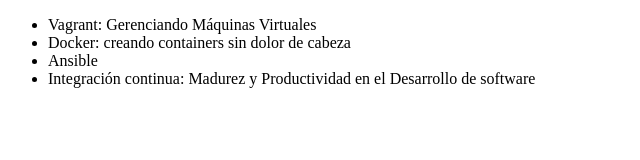
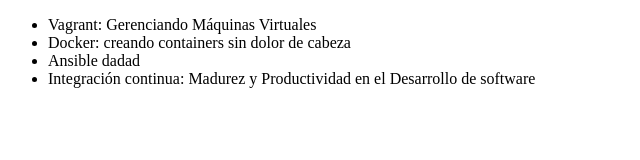
Before and after one commit to andresdaga92/alura-git, a plain HTML site: page index.html in a window 1280 px wide. Shown: the full height of the page, 0-640 px from the left. Drawn offline with Linux system fonts and the light colour scheme.

Commit message:
probando rebase con problema en master

```diff
--- a/index.html
+++ b/index.html
@@ -8,7 +8,7 @@
      <ul>
          <li> Vagrant: Gerenciando Máquinas Virtuales </li>
          <li> Docker: creando containers sin dolor de cabeza </li>
-         <li> Ansible </li>
+         <li> Ansible dadad</li>
          <li> Integración continua: Madurez y Productividad en el Desarrollo de software </li>
      </ul>
 </body>
```
